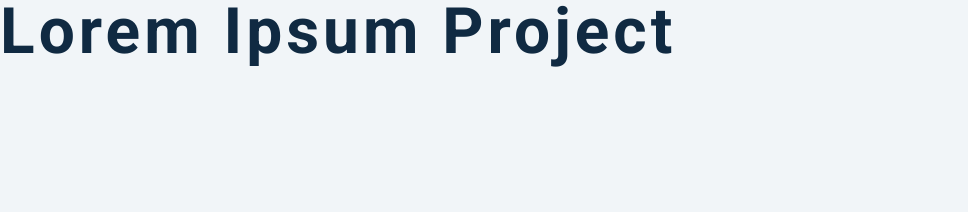
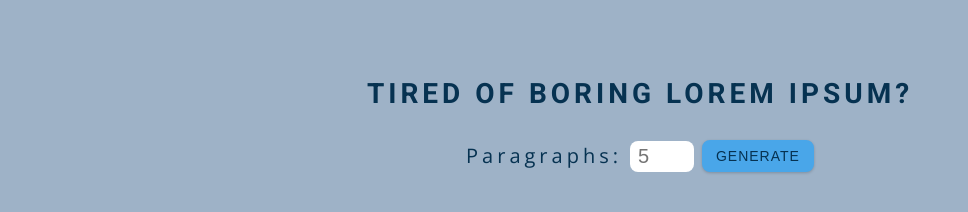
Before and after one commit to chawlajay/Calculator, a plain HTML site: page 15_vanilla_js_projects_fcc/13-lorem-ipsum/index.html in a window 1280 px wide. Shown: the whole page, without its empty margins (0-968 px from the left). Drawn offline with nearby package versions, Linux system fonts and the light colour scheme.

Commit message:
add html, change bg, update text in js

```diff
--- a/15_vanilla_js_projects_fcc/13-lorem-ipsum/index.html
+++ b/15_vanilla_js_projects_fcc/13-lorem-ipsum/index.html
@@ -9,7 +9,15 @@
     <link rel="stylesheet" href="styles.css" />
   </head>
   <body>
-    <h1>lorem ipsum project</h1>
+    <section class="section-center">
+      <h3>tired of boring lorem ipsum?</h3>
+      <form class="lorem-form">
+        <label for="amount">paragraphs: </label>
+        <input type="number" name="amount" id="amount" placeholder="5" />
+        <button type="submit" class="btn">generate</button>
+      </form>
+      <article class="lorem-text"></article>
+    </section>
     <!-- javascript -->
     <script src="app.js"></script>
   </body>
--- a/15_vanilla_js_projects_fcc/13-lorem-ipsum/styles.css
+++ b/15_vanilla_js_projects_fcc/13-lorem-ipsum/styles.css
@@ -68,7 +68,7 @@ Global Styles
 }
 body {
   font-family: var(--ff-secondary);
-  background: var(--clr-grey-10);
+  background: var(--clr-grey-7);
   color: var(--clr-grey-1);
   line-height: 1.5;
   font-size: 0.875rem;
```
Also changed, not shown: 15_vanilla_js_projects_fcc/13-lorem-ipsum/app.js.
